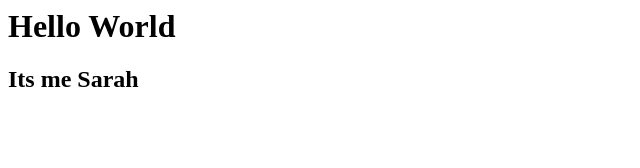
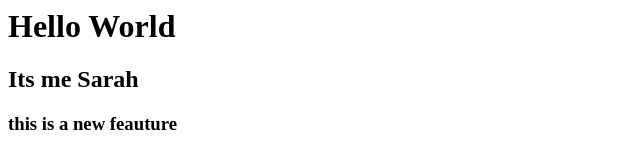
Before and after one commit to sarahnasiry/Web-page-week4, a plain HTML site: page index.html in a window 1280 px wide. Shown: the whole page, without its empty margins (0-640 px from the left). Drawn offline with Linux system fonts and the light colour scheme.

Commit message:
Update index.html
added new feature

```diff
--- a/index.html
+++ b/index.html
@@ -1,2 +1,3 @@
 <h1>Hello World</h1>
 <h2> Its me Sarah </h2>
+  <h3>this is a new feauture </h3>
```
